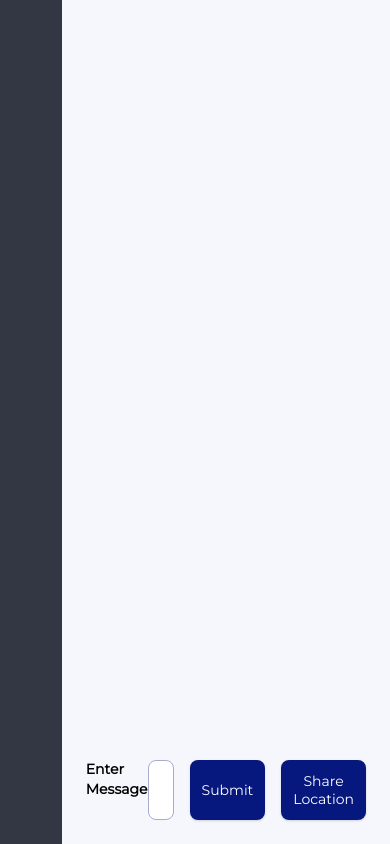
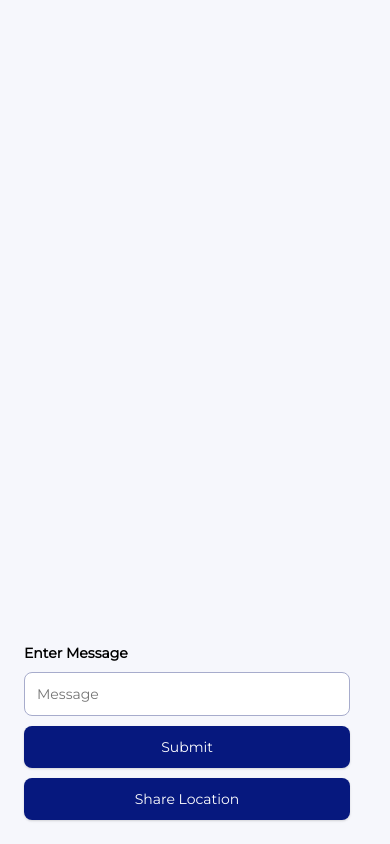
Before and after one commit to Damiloju/web-sockets, a website: page public/chat.html in a window 390 px wide. Drawn offline with nearby package versions, Linux system fonts and the light colour scheme; no server answers.

Commit message:
work on mobile responsiveness

```diff
--- a/public/css/styles.css
+++ b/public/css/styles.css
@@ -111,6 +111,7 @@ button:disabled {
     flex-grow: 1;
     display: flex;
     flex-direction: column;
+    min-height: 100vh;
     max-height: 100vh;
 }
 
@@ -194,3 +195,25 @@ button:disabled {
     text-decoration: none;
     font-style: italic;
 }
+
+@media(max-width:768px) {
+    .compose {
+        flex-direction: column;
+    }
+
+    .compose form {
+        flex-direction: column;
+    }
+
+    .chat__sidebar {
+        display: none;
+    }
+
+    button {
+        margin-top: 10px;
+    }
+
+    #share_location {
+        margin-right: 16px;
+    }
+}
```
